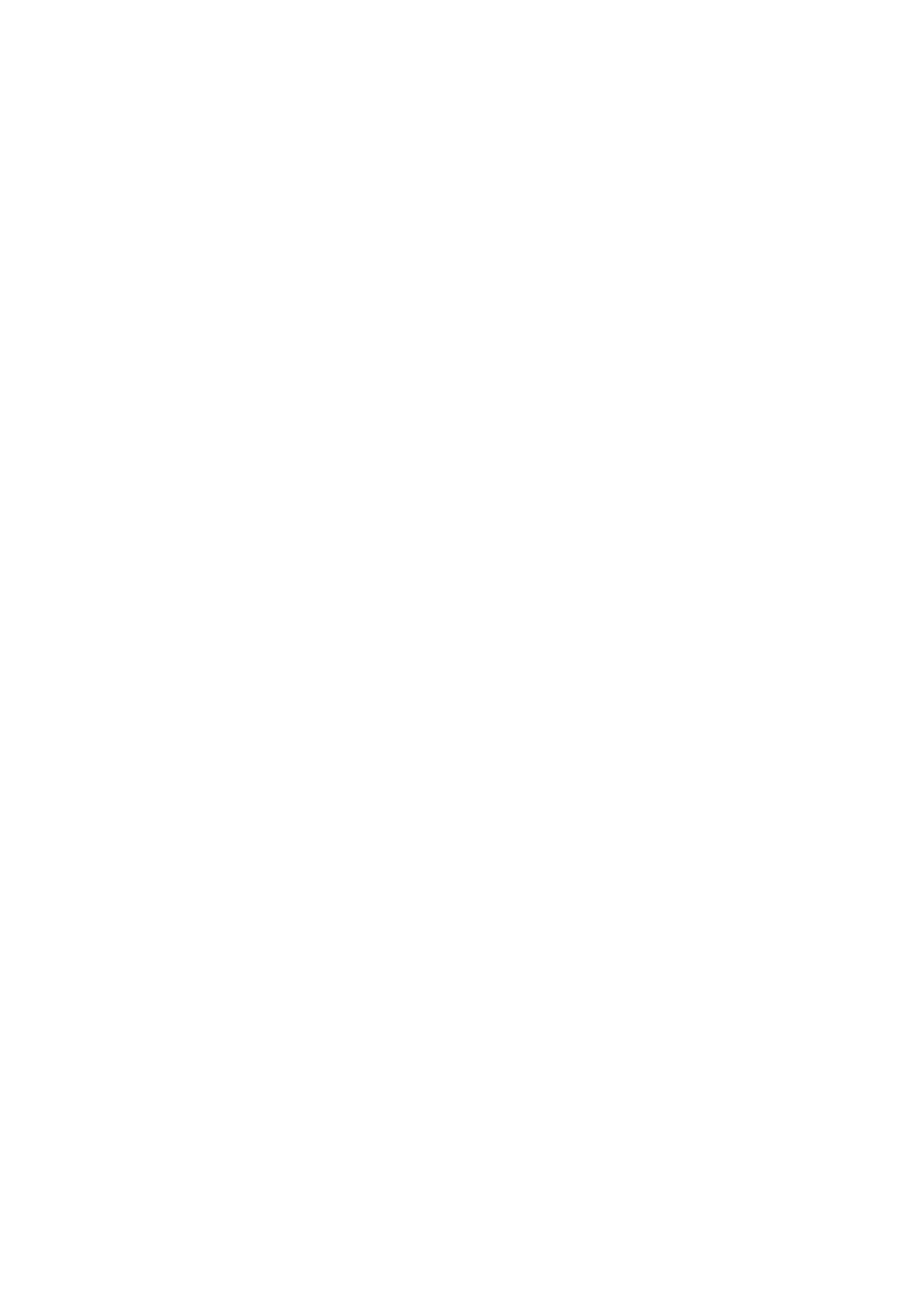
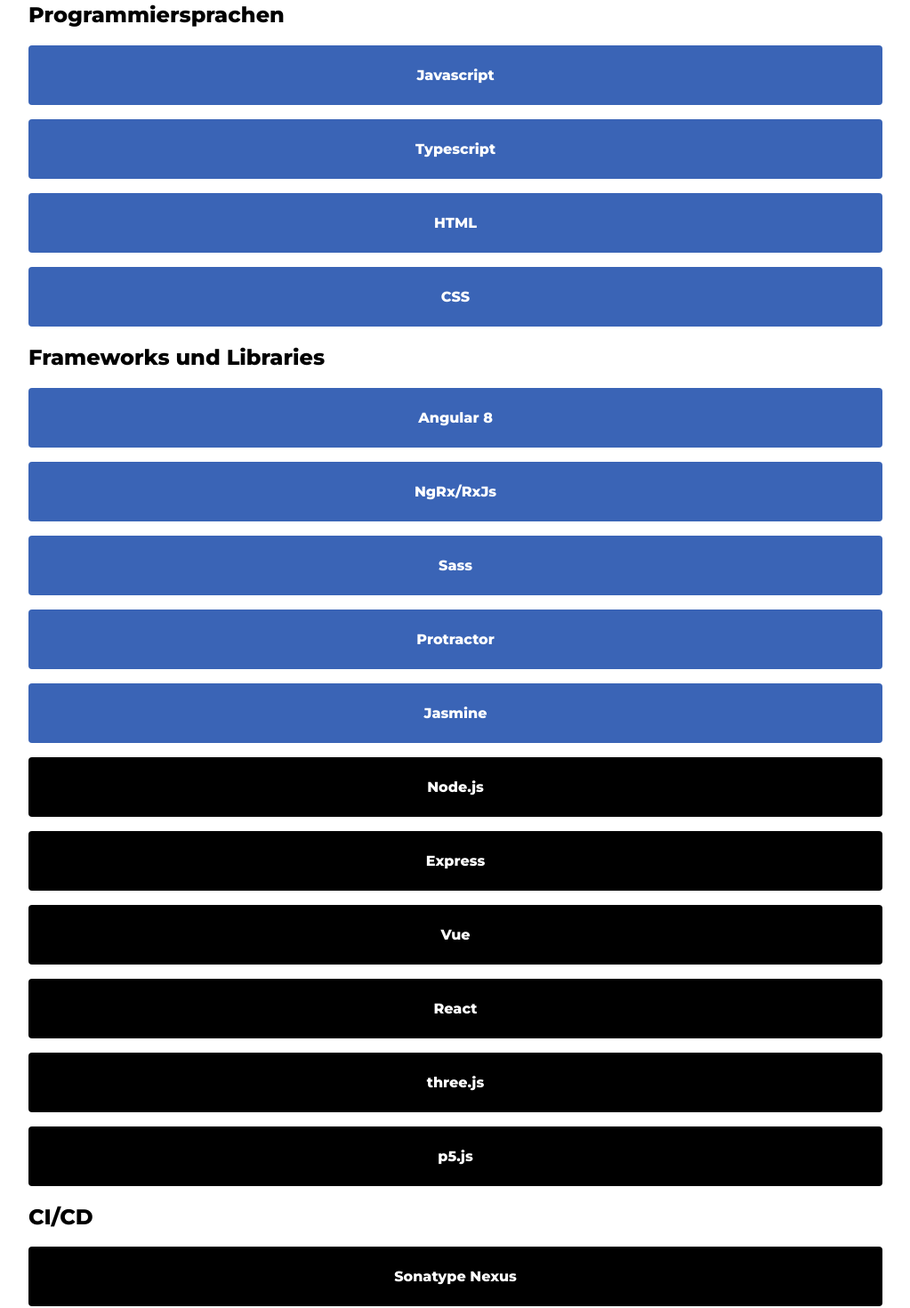
Before and after one commit to severinkilchhofer/cv-sk, a Svelte app: page / in a window 1280 px wide. Shown: the part 760-2230 px from the top of the page at 89% size, without its empty margins (128-1151 px from the left). Before the commit the page ends 800 px from the top, so only its background shows below. Built offline with nearby package versions, Linux system fonts and the light colour scheme.

Commit message:
added new data and skill component

```diff
--- a/src/App.svelte
+++ b/src/App.svelte
@@ -1,17 +1,54 @@
 <script>
     import Header from './Header.svelte'
     import Paragraph from './Paragraph.svelte'
-
-</script>
+    import Skill from './Skill.svelte'</script>
 
 <main>
     <div class="container">
         <Header/>
+
         <div class="row">
             <Paragraph paragraph="Steckbrief"/>
         </div>
+
         <div class="row">
             <Paragraph paragraph="Erfahrung"/>
+        </div>
+
+        <div class="row">
+            <Skill skillSection="Programmiersprachen"/>
+        </div>
+
+        <div class="row">
+            <Skill skillSection="Frameworks und Libraries"/>
+        </div>
+
+        <div class="row">
+            <Skill skillSection="CI/CD"/>
+        </div>
+
+        <div class="row">
+            <Skill skillSection="Tools"/>
+        </div>
+
+        <div class="row">
+            <Paragraph paragraph="Projekte"/>
+        </div>
+
+        <div class="row">
+            <Paragraph paragraph="Projektunabhängige Aufgaben"/>
+        </div>
+
+        <div class="row">
+            <Paragraph paragraph="Aus -und Weiterbildung"/>
+        </div>
+
+        <div class="row">
+            <Paragraph paragraph="Sprachen"/>
+        </div>
+
+        <div class="row">
+            <Paragraph paragraph="Interessen"/>
         </div>
 
     </div>
--- /dev/null
+++ b/src/Skill.svelte
@@ -0,0 +1,52 @@
+<script>
+    import skilldata from './skilldata.json'
+
+    export let skillSection;
+    const data = skilldata.skillsection.find(s => s.name === skillSection);
+</script>
+
+<section>
+    <div class="row">
+        <div class="twelve columns">
+            <h2>{data.name}</h2>
+        </div>
+    </div>
+
+    <div class="row">
+        {#each data.attributes as { skill, active }}
+            <div class="three columns">
+                <div class="skill-card" class:active="{active === true}">
+                    <p>{skill}</p>
+                </div>
+            </div>
+        {/each}
+    </div>
+</section>
+
+
+<style type="text/scss">
+    $blue: #3A64B6;
+    $black: #000000;
+
+    .skill-card {
+        width: 100%;
+        height: 4.1875em;
+        border-radius: 4px;
+        background-color: $black;
+        color: white;
+        font-weight: 600;
+        text-align: center;
+        vertical-align: middle;
+        line-height: 4.1875em;
+    }
+
+    .three:nth-child(5),
+    .three:nth-child(9) {
+        margin-left: 0;
+    }
+
+    .active {
+        background-color: $blue;
+    }
+
+</style>
--- a/src/data.json
+++ /dev/null
@@ -1,42 +0,0 @@
-{
-  "paragraphs": [
-    {
-      "name": "Steckbrief",
-      "attributes": [
-        {
-          "title": "Name",
-          "value": "Severin Kilchhofer"
-        },
-        {
-          "title": "Mail",
-          "value": "severin(at)kilchhofer.ch"
-        },
-        {
-          "title": "Geburtsdatum",
-          "value": "13.04.1995"
-        },
-        {
-          "title": "Wohnort",
-          "value": "Zürich, Schweiz"
-        },
-        {
-          "title": "Webseite",
-          "value": "kilchhofer.ch"
-        }
-      ]
-    },
-    {
-      "name": "Erfahrung",
-      "attributes": [
-        {
-          "title": "August 2017 – heute",
-          "value": "Zürcher Kantonalbank | Frontend Entwickler"
-        },
-        {
-          "title": "Juli 2015 – Juli 2017",
-          "value": "Zürcher Kantonalbank | Fullstack Entwickler"
-        }
-      ]
-    }
-  ]
-}
--- /dev/null
+++ b/src/paragraphdata.json
@@ -0,0 +1,123 @@
+{
+  "paragraphs": [
+    {
+      "name": "Steckbrief",
+      "attributes": [
+        {
+          "title": "Name",
+          "value": "Severin Kilchhofer"
+        },
+        {
+          "title": "Mail",
+          "value": "severin(at)kilchhofer.ch"
+        },
+        {
+          "title": "Geburtsdatum",
+          "value": "13.04.1995"
+        },
+        {
+          "title": "Wohnort",
+          "value": "Zürich, Schweiz"
+        },
+        {
+          "title": "Webseite",
+          "value": "kilchhofer.ch"
+        }
+      ]
+    },
+    {
+      "name": "Erfahrung",
+      "attributes": [
+        {
+          "title": "August 2017 bis heute",
+          "value": "Zürcher Kantonalbank | Frontend Entwickler"
+        },
+        {
+          "title": "Juli 2015 bis Juli 2017",
+          "value": "Zürcher Kantonalbank | Fullstack Entwickler"
+        }
+      ]
+    },
+    {
+      "name": "Projekte",
+      "attributes": [
+        {
+          "title": "Februar 2019 bis heute",
+          "value": "Im aktuellen Projekt erstelle ich als Frontend Entwickler in einem Scrum Team ein Microfrontend, welches mittels Angular Elements als Web Component in eine bestehende Applikation eingebunden wird. Wir verwenden dazu Angular 8 mit RxJs und NgRx. Das momentane Scrum Team besteht aus sechs Entwicklern. Durch mein Studium als Interaction Designer bin ich im engen Austausch mit den Business Analysten, um eine hohe User Experience zu schaffen. Ich führte bereits mehrere Benutzertests erfolgreich durch."
+        },
+        {
+          "title": "Dezember 2016 bis Februar 2019",
+          "value": "Als Frontend Developer habe ich von Dezember 2016 bis Februar 2019 in einem Scrum Team mit sieben anderen Entwicklern an der Neuentwicklung einer Webapplikation gearbeitet, die eine bestehende Rich-Client Applikation abgelöst hat. Wir verwendeten dazu Angular 7 im Frontend, sowie Java 11, Spring Boot und Hibernate im Backend. Für die Kommunikation setzten wir auf RESTful Webservices und als Datenbank kam Oracle zum Einsatz. Zum Projekttracking wurde Jira verwendet."
+        },
+        {
+          "title": "August 2015 bis Dezember 2016",
+          "value": "Nach meinem Abschluss als Informatiker EFZ, durfte ich meinem Interesse folgen und als Fullstack Entwickler Fuss fassen. Ich leitete ein Lernenden Projekt, welches AngularJs als Frontend Framework verwendete. Diese Webapplikation war eine der ersten in der Bank, die auf diesem Technologiestack basierte."
+        }
+      ]
+    },
+    {
+      "name": "Projektunabhängige Aufgaben",
+      "attributes": [
+        {
+          "title": "Schulunsleiter",
+          "value": "Schulungen für Styleguide interner Applikationen geleitet"
+        },
+        {
+          "title": "Lernendenausbildung",
+          "value": "Ausbildung einer Auszubildenden im zweiten Lehrjahr"
+        },
+        {
+          "title": "Informatiktage 2018",
+          "value": "Entwicklung einer React Native App für die Informatiktage 2018"
+        }
+      ]
+    },
+    {
+      "name": "Aus -und Weiterbildung",
+      "attributes": [
+        {
+          "title": "August 2017 bis heute",
+          "value": "HF Interaction Design | Schule für Gestaltung Zürich"
+        },
+        {
+          "title": "August 2011 bis August 2015",
+          "value": "Zürcher Kantonalbank | Ausbildung Informatiker EFZ"
+        }
+      ]
+    },
+    {
+      "name": "Sprachen",
+      "attributes": [
+        {
+          "title": "Deutsch",
+          "value": "Muttersprache"
+        },
+        {
+          "title": "Englisch",
+          "value": "Cambridge First Certificate in English"
+        }
+      ]
+    },
+    {
+      "name": "Interessen",
+      "attributes": [
+        {
+          "title": "Running",
+          "value": "10km und Halbmarathon"
+        },
+        {
+          "title": "Klettern",
+          "value": "Sportklettern und Mehrseillängen"
+        },
+        {
+          "title": "Unihockey",
+          "value": "Plauschteam Montag Abend"
+        },
+        {
+          "title": "Ski",
+          "value": "Skifahren und Skitouren"
+        }
+      ]
+    }
+  ]
+}
--- /dev/null
+++ b/src/skilldata.json
@@ -0,0 +1,136 @@
+{
+  "skillsection": [
+    {
+      "name": "Programmiersprachen",
+      "attributes": [
+        {
+          "skill": "Javascript",
+          "active": true
+        },
+        {
+          "skill": "Typescript",
+          "active": true
+        },
+        {
+          "skill": "HTML",
+          "active": true
+        },
+        {
+          "skill": "CSS",
+          "active": true
+        }
+      ]
+    },
+    {
+      "name": "Frameworks und Libraries",
+      "attributes": [
+        {
+          "skill": "Angular 8",
+          "active": true
+        },
+        {
+          "skill": "NgRx/RxJs",
+          "active": true
+        },
+        {
+          "skill": "Sass",
+          "active": true
+        },
+        {
+          "skill": "Protractor",
+          "active": true
+        },
+        {
+          "skill": "Jasmine",
+          "active": true
+        },
+        {
+          "skill": "Node.js",
+          "active": false
+        },
+        {
+          "skill": "Express",
+          "active": false
+        },
+        {
+          "skill": "Vue",
+          "active": false
+        },
+        {
+          "skill": "React",
+          "active": false
+        },
+        {
+          "skill": "three.js",
+          "active": false
+        },
+        {
+          "skill": "p5.js",
+          "active": false
+        }
+      ]
+    },
+    {
+      "name": "CI/CD",
+      "attributes": [
+        {
+          "skill": "Sonatype Nexus",
+          "active": false
+        },
+        {
+          "skill": "Sonatype Nexus",
+          "active": false
+        },
+        {
+          "skill": "Jenkins",
+          "active": false
+        },
+        {
+          "skill": "Git",
+          "active": true
+        }
+      ]
+    },
+    {
+      "name": "Tools",
+      "attributes": [
+        {
+          "skill": "Sketch",
+          "active": true
+        },
+        {
+          "skill": "Figma",
+          "active": true
+        },
+        {
+          "skill": "Zeplin",
+          "active": true
+        },
+        {
+          "skill": "Lightroom",
+          "active": true
+        },
+        {
+          "skill": "Premiere Pro",
+          "active": true
+        },
+        {
+          "skill": "Indesign",
+          "active": false
+        },
+        {
+          "skill": "Illustrator",
+          "active": false
+        },
+        {
+          "skill": "After Effects",
+          "active": false
+        },
+        {
+          "skill": "Slack",
+          "active": true
+        }
+      ]
+    }
+  ]
+}
```
Also changed, not shown: src/Paragraph.svelte (+2 -5 lines).
